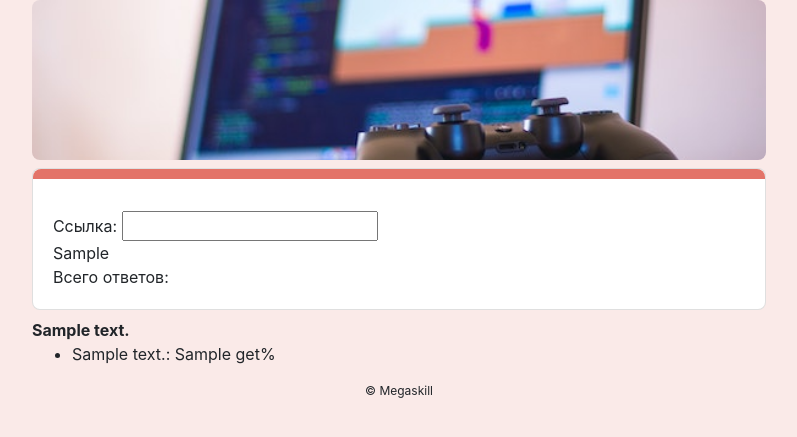
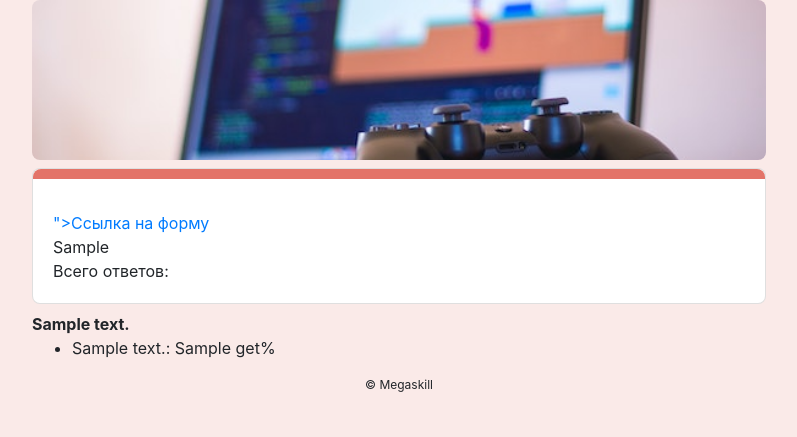
Before and after one commit to MaksimPak/django_aiogram, a Django app: template src/forms/templates/forms/statistics.html in a window 1280 px wide. Shown: the top 437 px of the page, without its empty margins (241-1038 px from the left). Run offline with Django 3.2, Linux system fonts and the light colour scheme; the template is opened without the code that fills it: most values are stand-ins (such as "Sample title", 1, 10 or a date in 2020); form fields are guessed from the names that the template uses; data that the repository does not hold is empty; parts of the project's set-up code (start-up, migrations or seed data) failed here and were passed over; some libraries are stand-ins or nearby versions.

Commit message:
hyperlink for form link in statistics

```diff
--- a/src/forms/templates/forms/statistics.html
+++ b/src/forms/templates/forms/statistics.html
@@ -9,7 +9,8 @@
 <div class="card my-2">
     <div class="card-body border-card">
         <div class="card-title">{{form}}</div>
-        Ссылка: {{form.link}}<br>
+        <a href="{{form.link}}">Ссылка на форму</a>
+        <br>
         {{qr|safe}}
         <br>
         Всего ответов: {{form.contactformanswers_set.count}}
```
